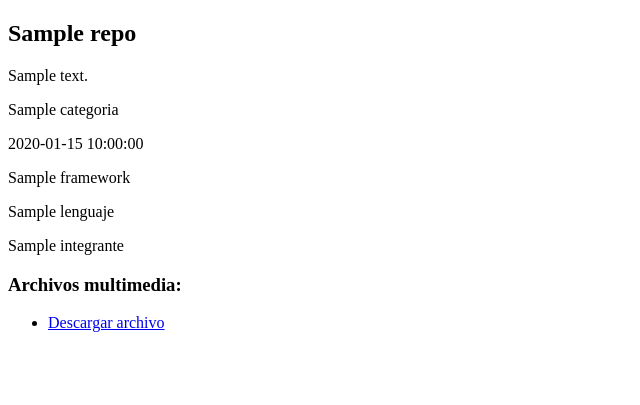
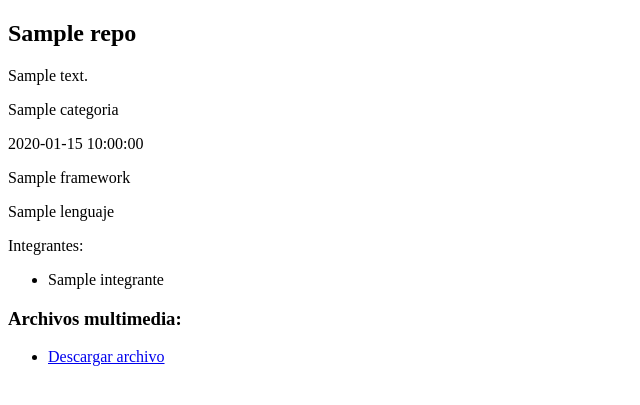
Before and after one commit to Javier-003/UTrepositorio, a Flask app: template app/templates/informacion.html in a window 1280 px wide. Shown: the part 63-468 px from the top of the page, without its empty margins (0-640 px from the left). Run offline with Flask 3, Linux system fonts and the light colour scheme; the template is opened without the code that fills it: most values are stand-ins (such as "Sample title", 1, 10 or a date in 2020).

Commit message:
cambie como se muestran los integrantes a una lista

```diff
--- a/app/templates/informacion.html
+++ b/app/templates/informacion.html
@@ -29,7 +29,12 @@
 <p>{{ repo.fecha_creacion }}</p>
 <p>{{ repo.framework }}</p>
 <p>{{ repo.lenguaje }}</p>
-<p>{{ repo.integrantes | join(', ') }}</p>
+<p>Integrantes:</p>
+<ul>
+    {% for integrante in repo.integrantes %}
+        <li>{{ integrante }}</li>
+    {% endfor %}
+</ul>
 
 <h3>Archivos multimedia:</h3>
 {% if archivos %}
```
